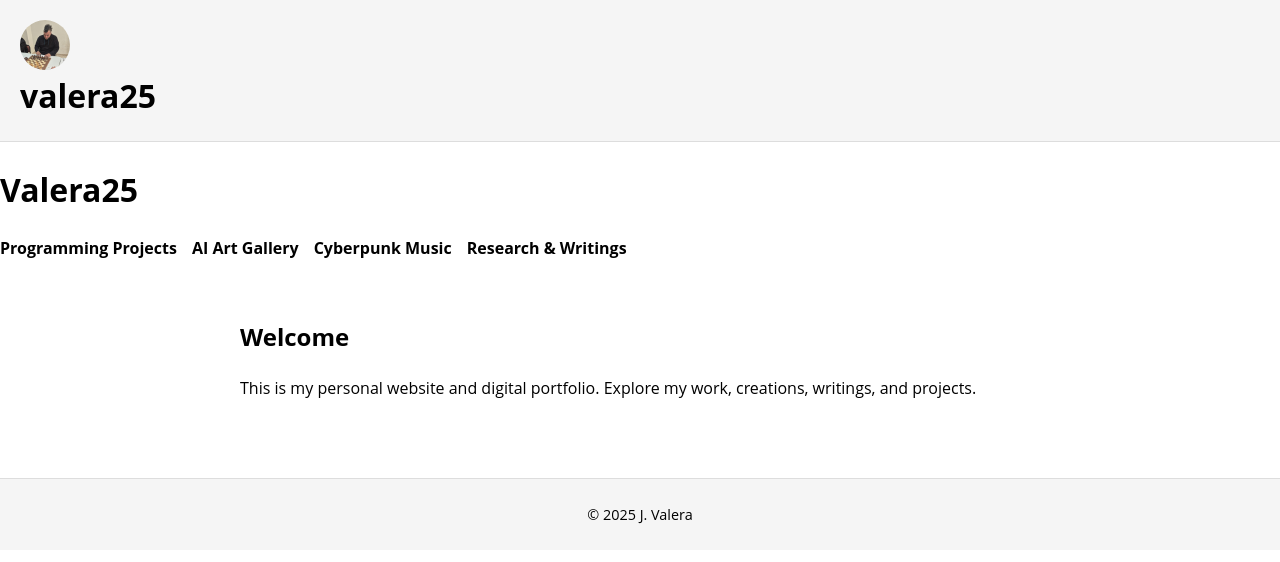
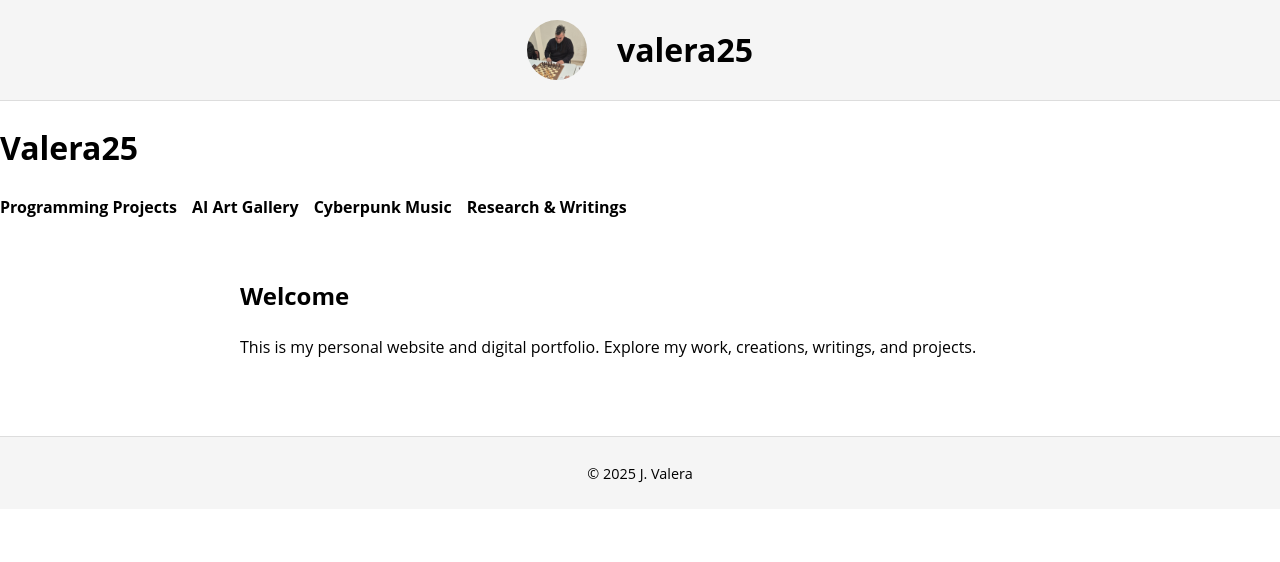
Before and after one commit to JValera12/jvalera12.github.io, a plain HTML site: page index.html in a window 1280 px wide. Drawn offline with Linux system fonts and the light colour scheme; a script that the page names is missing.

Commit message:
Update main.css

```diff
--- a/style/main.css
+++ b/style/main.css
@@ -60,3 +60,17 @@ footer {
   object-fit: cover;
   vertical-align: middle;
 }
+.profile-header {
+  display: flex;
+  align-items: center;
+  justify-content: center;
+  gap: 15px;
+  padding: 20px;
+}
+
+.profile-pic {
+  width: 60px;
+  height: 60px;
+  border-radius: 50%;
+  object-fit: cover;
+}
```
